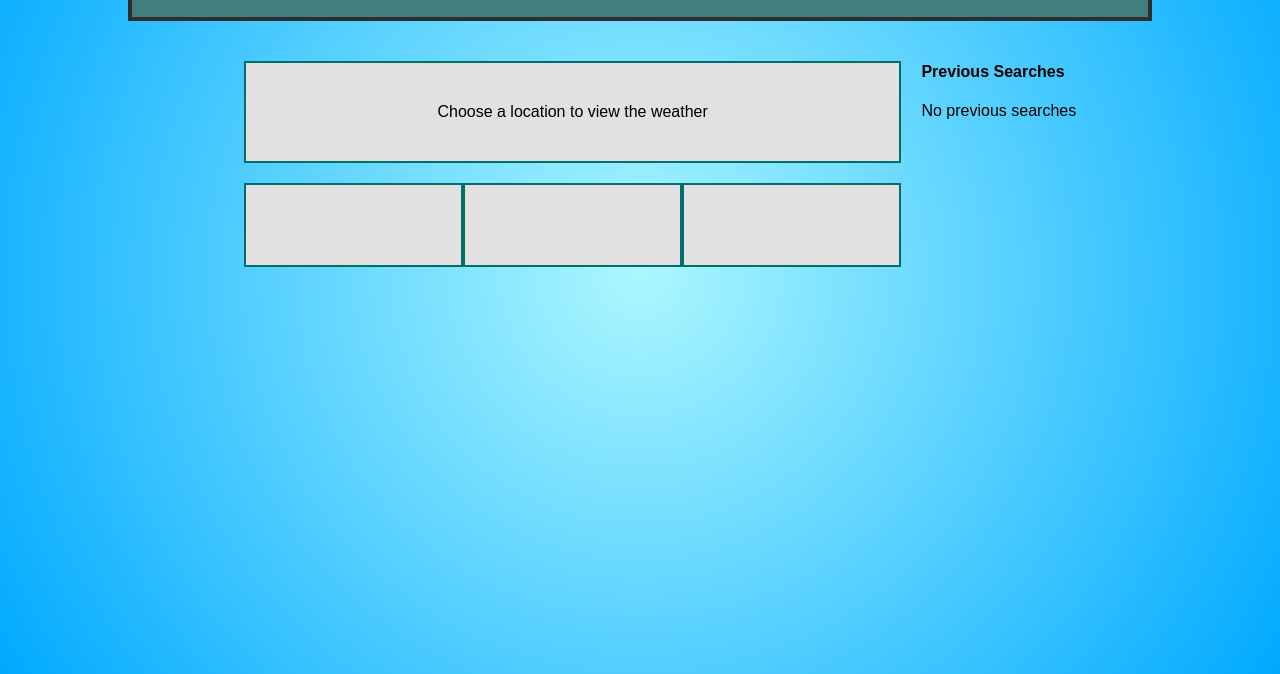
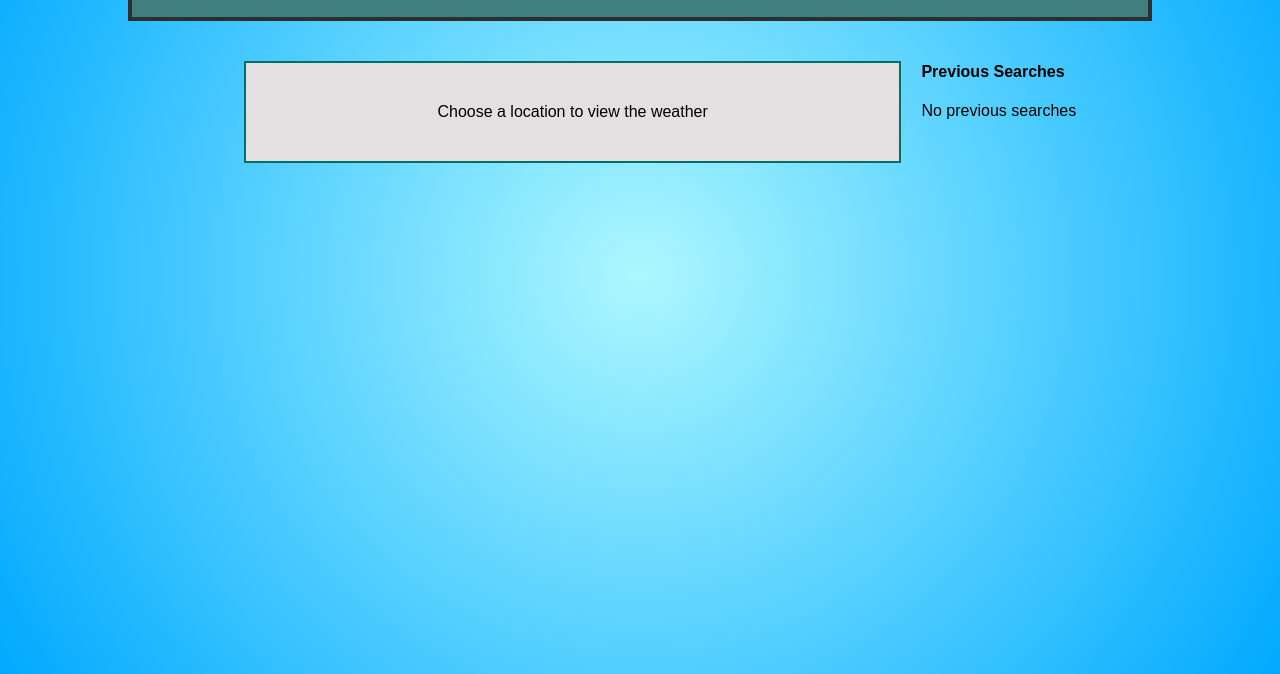
Before and after one commit to iHanjra/Weather-App, a website: page index.html in a window 1280 px wide. Shown: the part 126-800 px from the top of the page. Drawn offline with Linux system fonts and the light colour scheme.

Commit message:
Added slight styling

```diff
--- a/index.html
+++ b/index.html
@@ -21,9 +21,6 @@
 		<main>
 			<article id="today">Choose a location to view the weather</article>
 			<aside class="upcomingweather">
-				<article></article>
-				<article></article>
-				<article></article>
 			</aside>
 		</main>
 		<div class="sidebar">
--- a/style.css
+++ b/style.css
@@ -1,5 +1,5 @@
 html {
-	height:100%;
+	height: 100%;
 	background: radial-gradient(circle, rgba(172,247,254,1) 0%, rgba(0,169,255,1) 100%);
 }
 
@@ -71,6 +71,7 @@ main {
 }
 
 .widget {
+    font-family: Arial, Helvetica, sans-serif;
     grid-area: widget;
 }
 
```
